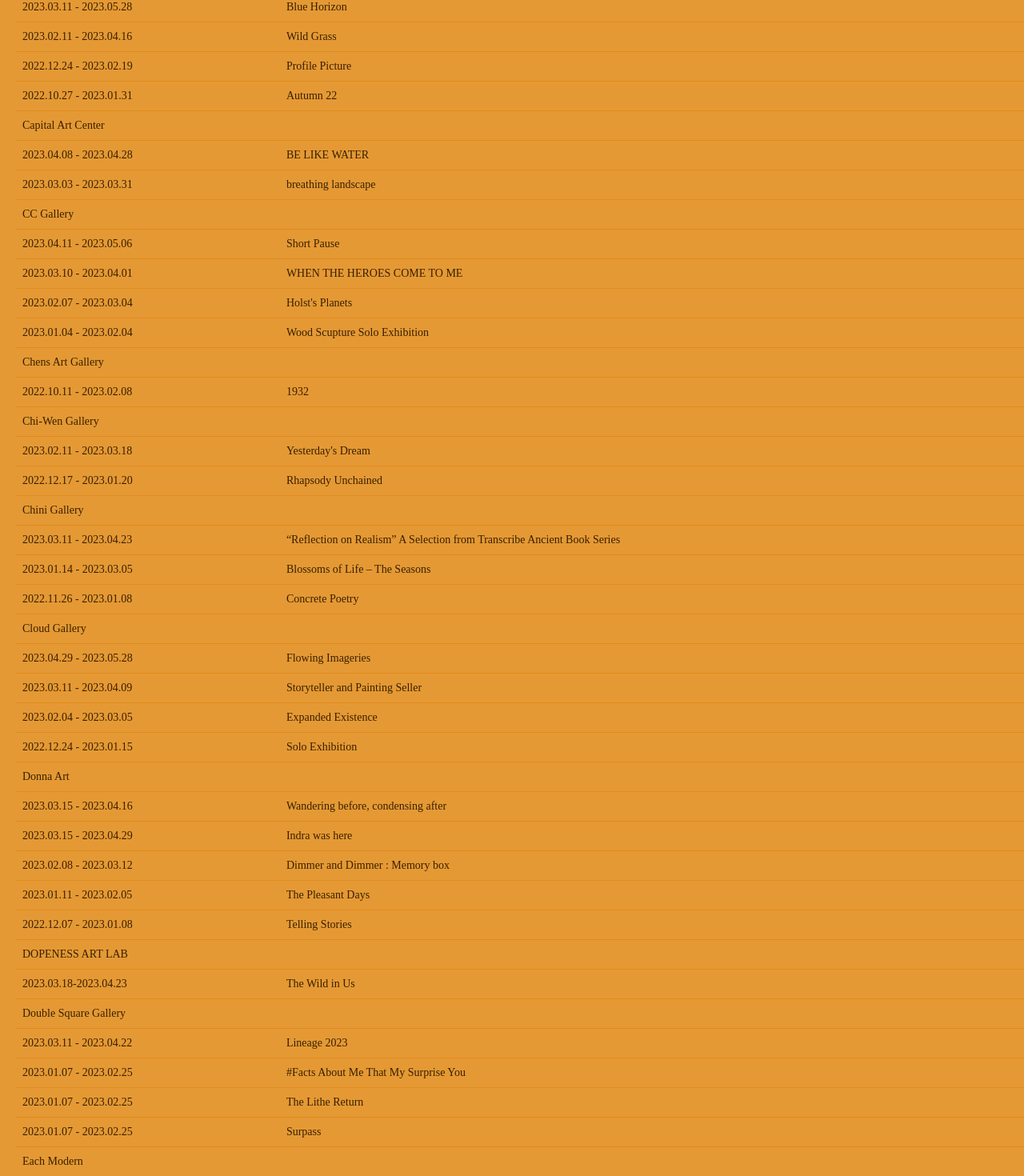
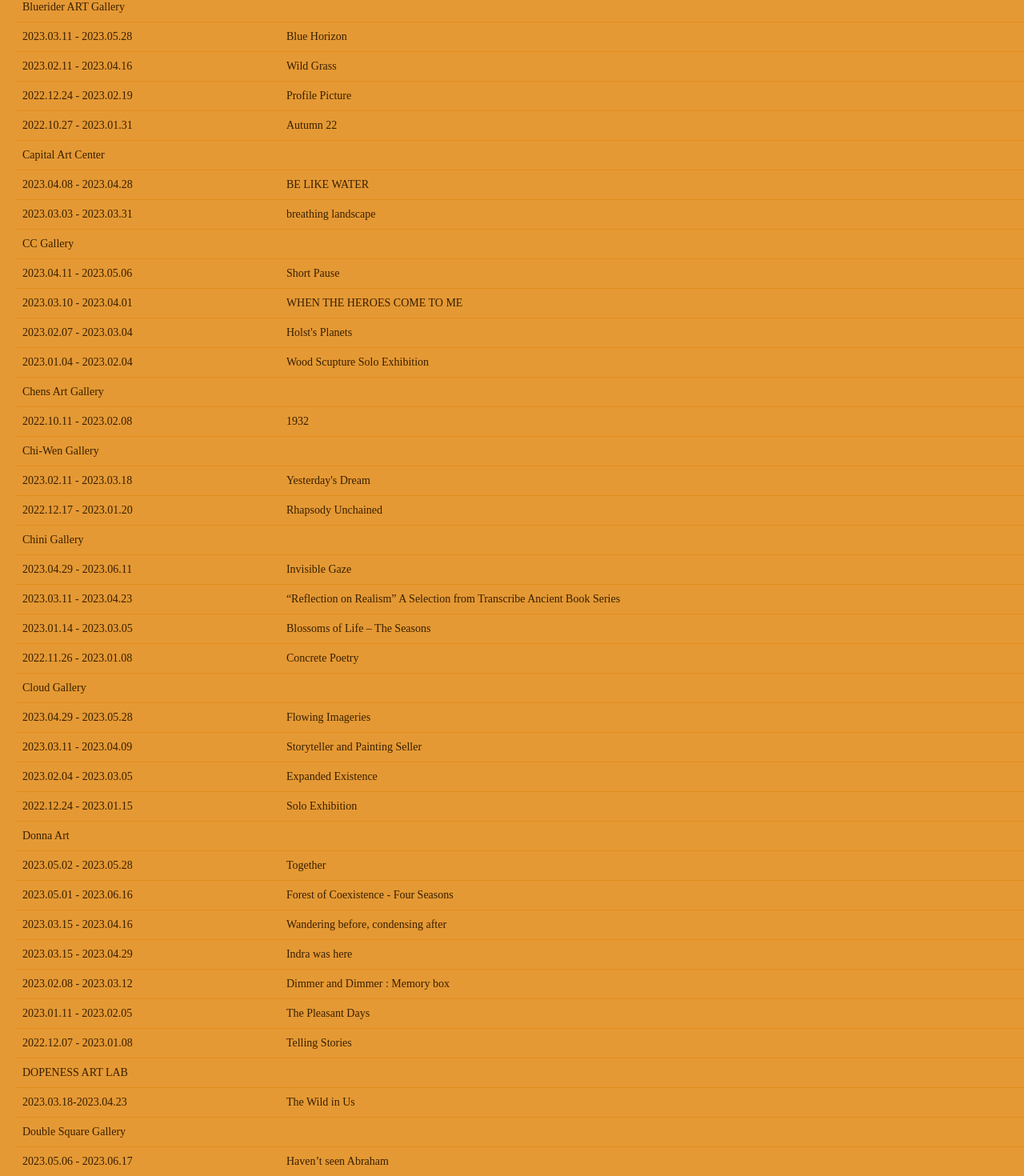
Before and after one commit to tjHsu/gallery-map, a Next.js app: page /events in a window 1280 px wide. Shown: the part 1220-2690 px from the top of the page at 80% size. Built offline with nearby package versions, Linux system fonts and the light colour scheme; a web font is replaced by a local one.

Commit message:
Update 02.05

```diff
--- a/src/constants/Constants.ts
+++ b/src/constants/Constants.ts
@@ -290,6 +290,11 @@ export const GALLERIES = [
     website: "http://www.asiaartcenter.org/asia/?lang=en",
     isSeparator: false,
     exhibitions: [{
+      artist: "Carlo D’Anselmi",
+      showName: "POINT BLANK RANGE",
+      date: "2023.05.06 - 2023.06.11",
+      openingDate: "2023.05.06 sat 16:00"
+    },{
       artist: "Li Chen",
       showName: "Paradox in Elegance—Spiritual Journey through the Mundane World",
       date: "2023.03.11 - 2023.04.30",
@@ -655,6 +660,11 @@ export const GALLERIES = [
     website: "https://www.chinigallery.com/",
     isSeparator: false,
     exhibitions: [{
+      artist: "TSAI Meng Chang",
+      showName: "Invisible Gaze",
+      date: "2023.04.29 - 2023.06.11",
+      openingDate: "2023.04.29 sat 16:30"
+    },{
       artist: "YANG Pei-Chen",
       showName: "“Reflection on Realism” A Selection from Transcribe Ancient Book Series",
       date: "2023.03.11 - 2023.04.23",
@@ -750,6 +760,16 @@ export const GALLERIES = [
     website: "https://www.donnaart.com.tw",
     isSeparator: false,
     exhibitions: [{
+      artist: "Indra Dodi",
+      showName: "Together",
+      date: "2023.05.02 - 2023.05.28",
+      openingDate: ""
+    },{
+      artist: "Kang Dong Hyun",
+      showName: "Forest of Coexistence - Four Seasons",
+      date: "2023.05.01 - 2023.06.16",
+      openingDate: ""
+    },{
       artist: "Makoto Lin & KONDO Satoru & Mong-jane Wu & Ma Li-Chun",
       showName: "Wandering before, condensing after",
       date: "2023.03.15 - 2023.04.16",
@@ -830,6 +850,11 @@ export const GALLERIES = [
     website: "https://www.doublesquare.com.tw/en",
     isSeparator: false,
     exhibitions: [{
+      artist: "Lin Kun-Ying, Lin Shu-Kai, Ni Hsiang, Huang Wan-Ling, Chang Li-Ren, Mia Liu, Ou Li-Ting",
+      showName: "Haven’t seen Abraham",
+      date: "2023.05.06 - 2023.06.17",
+      openingDate: "2023.05.06 sat. 15:00"
+    },{
       artist: "Lee Shi-Chi & Yeh Chu-Sheng & Wang Wei-Ho & Wu Ying-Hai & Wu Meng-Chang & Chen Shiau-Peng & Wu Shang-Yung & Hsu Jui-Chien & Kung Pao-Leng",
       showName: "Lineage 2023",
       date: "2023.03.11 - 2023.04.22",
@@ -920,6 +945,11 @@ export const GALLERIES = [
     website: "https://eachmodern.com/en/",
     isSeparator: false,
     exhibitions: [{
+      artist: "David Diao / Mari Eastman / Peter Fischli David Weiss / Gaylen Gerber / Max Guy / Arnold J. Kemp / Margaret Lee / Kevin Weil / Cici Wu",
+      showName: "Daily Pictures",
+      date: "2023.05.10 - 2023.06.21",
+      openingDate: "2023.04.08 sat 17:00 - 19:00"
+    },{
       artist: "IKEUCHI / Yukari Nishi / Keisuke Tada / Shohei Takasaki / Kazuma Yamamoto",
       showName: "IMAGRATION",
       date: "2023.04.06 - 2023.04.29",
@@ -1325,6 +1355,11 @@ export const GALLERIES = [
     website: "https://michaelkugallery.com/en/home/",
     isSeparator: false,
     exhibitions: [{
+      artist: "Jian Yi-Hong, Chiang Hsun, Wei Jia, Wu Junyong",
+      showName: "Secret Garden",
+      date: "2023.04.29 - 2023.06.25",
+      openingDate: "2023.04.29 sat. 15:00"
+    },{
       artist: "Chiang Hsin & Nick Dong",
       showName: "40 Years Since",
       date: "2022.11.05 - 2023.02.05",
@@ -1590,6 +1625,11 @@ export const GALLERIES = [
     website: "https://performanceepistemology.com/",
     isSeparator: false,
     exhibitions: [{
+      artist: "Bela Bartok",
+      showName: "Mikrokosmos",
+      date: "2023.05.06 - 2023.05.27",
+      openingDate: "2023.05.06 sat. 17:00"
+    },{
       artist: "Kiki Kouniari",
       showName: "Silhouettes",
       date: "2023.04.15 - 2023.04.30",
@@ -1665,6 +1705,11 @@ export const GALLERIES = [
     website: "https://www.projectfulfill.com/",
     isSeparator: false,
     exhibitions: [{
+      artist: "OU Jing-Yun",
+      showName: "The end of illusions",
+      date: "2023.05.06 - 2023.06.17",
+      openingDate: "2023.05.06 sat 14:00 - 19:00"
+    },{
       artist: "Chen Jun-Yu",
       showName: "Attention!",
       date: "2023.04.08-2023.04.29",
@@ -1710,6 +1755,11 @@ export const GALLERIES = [
     website: "https://www.pttspace.com/?lang=en",
     isSeparator: false,
     exhibitions: [{
+      artist: "Hung Zhen-You",
+      showName: "Breath",
+      date: "2023.05.06 - 2023.06.10",
+      openingDate: "2023.05.06 sat 16:00-19:00"
+    },{
       artist: "HSU Tung-Lung",
       showName: "Beyond the Lake",
       date: "2023.03.04 - 2023.04.15",
@@ -2000,6 +2050,11 @@ export const GALLERIES = [
     website: "https://www.whitestone-gallery.com/",
     isSeparator: false,
     exhibitions: [{
+      artist: "Chris Succo",
+      showName: "Recent Paintings",
+      date: "2023.05.06 - 2023.06.17",
+      openingDate: "2023.05.06 sat 16:00"
+    },{
       artist: "JY",
       showName: "Carefree Excursionu",
       date: "2023.03.04 - 2023.04.15",
@@ -2050,6 +2105,11 @@ export const GALLERIES = [
     website: "https://yang-arts.com/",
     isSeparator: false,
     exhibitions: [{
+      artist: "",
+      showName: "Fusion in Serendipity",
+      date: "2023.05.27 - 2023.06.17",
+      openingDate: ""
+    },{
       artist: "Various artists",
       showName: "Human Desire",
       date: "2023.02.18 - 2023.04.18",
```
